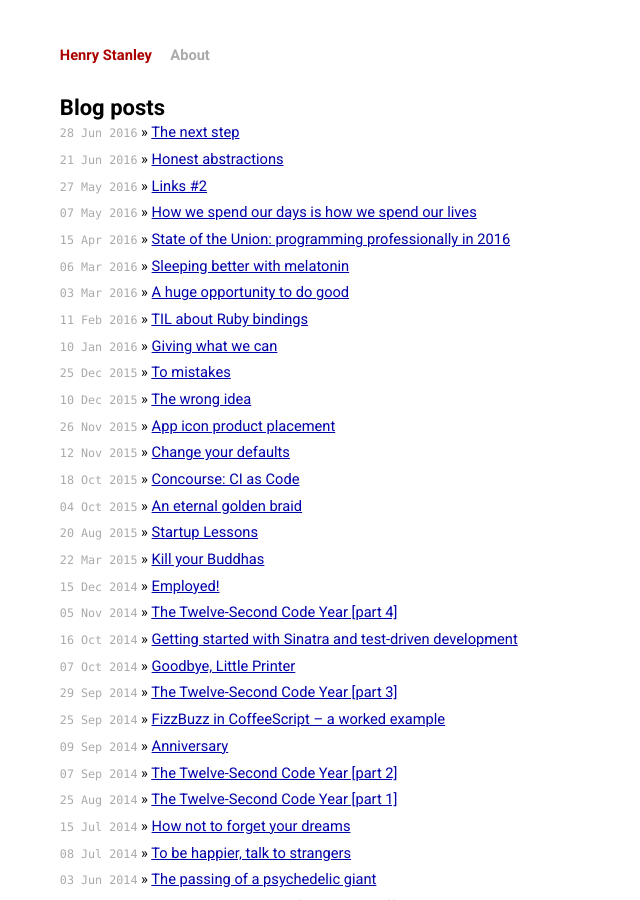
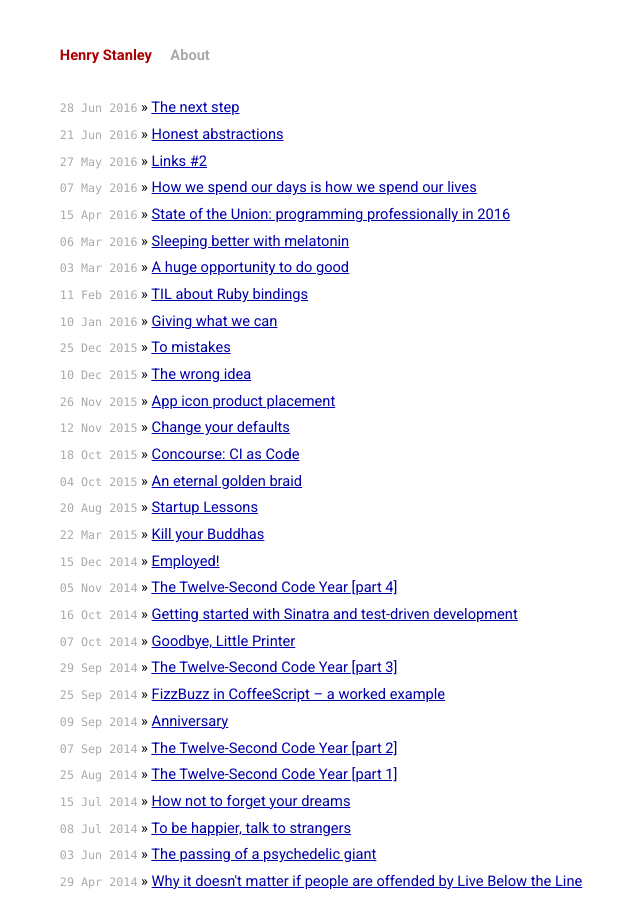
Before and after one commit to henryaj/blog-old, a Jekyll site: the page built from index.html, in a window 1280 px wide and 900 px high. Shown: the whole window, without its empty margins (272-912 px from the left). Built offline with Jekyll 4.4.1, drawn with Linux system fonts in a browser that asks for light colours.

Commit message:
Who needs titles?

```diff
--- a/index.html
+++ b/index.html
@@ -16,7 +16,7 @@ title: Arguably
       {% endfor %}
     {% endfor %}
 
-    <h2>Blog posts</h2>
+    <!-- <h2>The rest</h2> -->
       {% for post in site.posts %}
         {% if post.categories %}
           <li><span>{{ post.date | date_to_string }}</span> &raquo; <a href="{{ post.url }}">{{ post.title }}</a></li>
```
